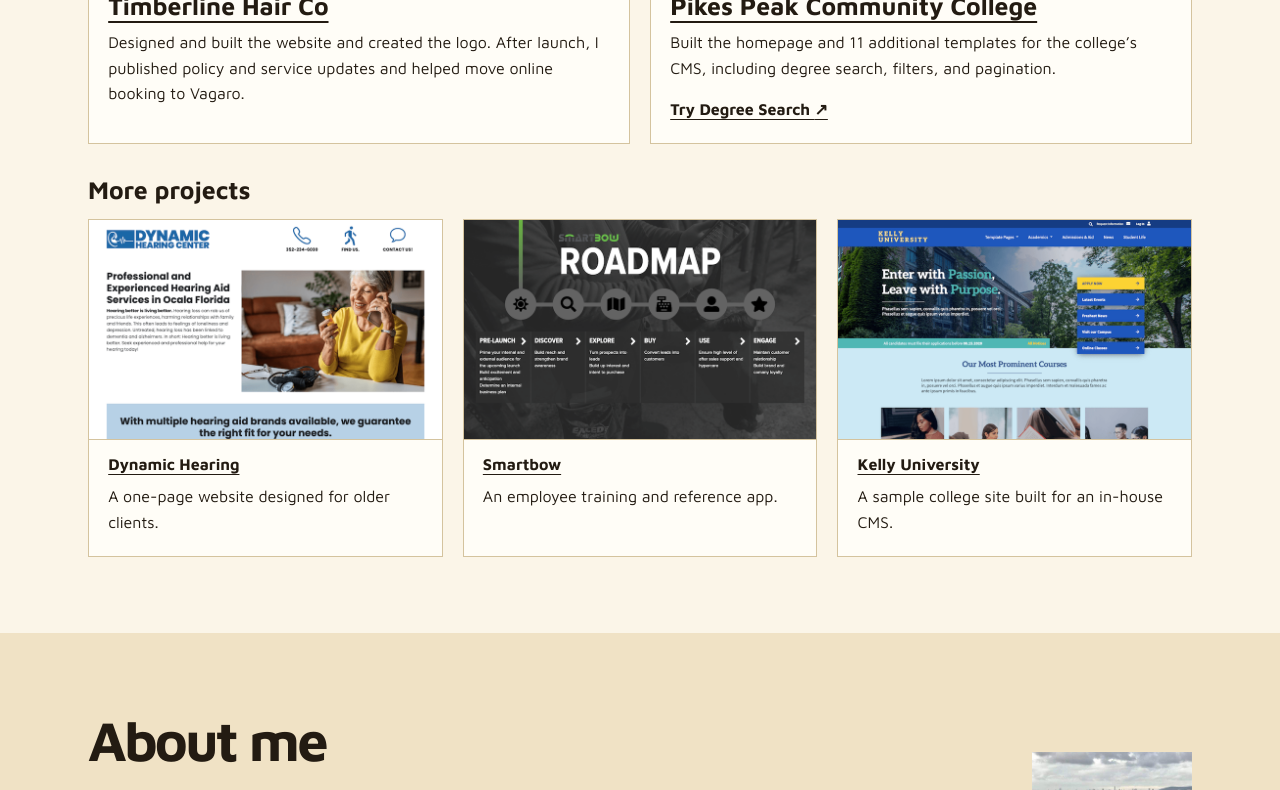
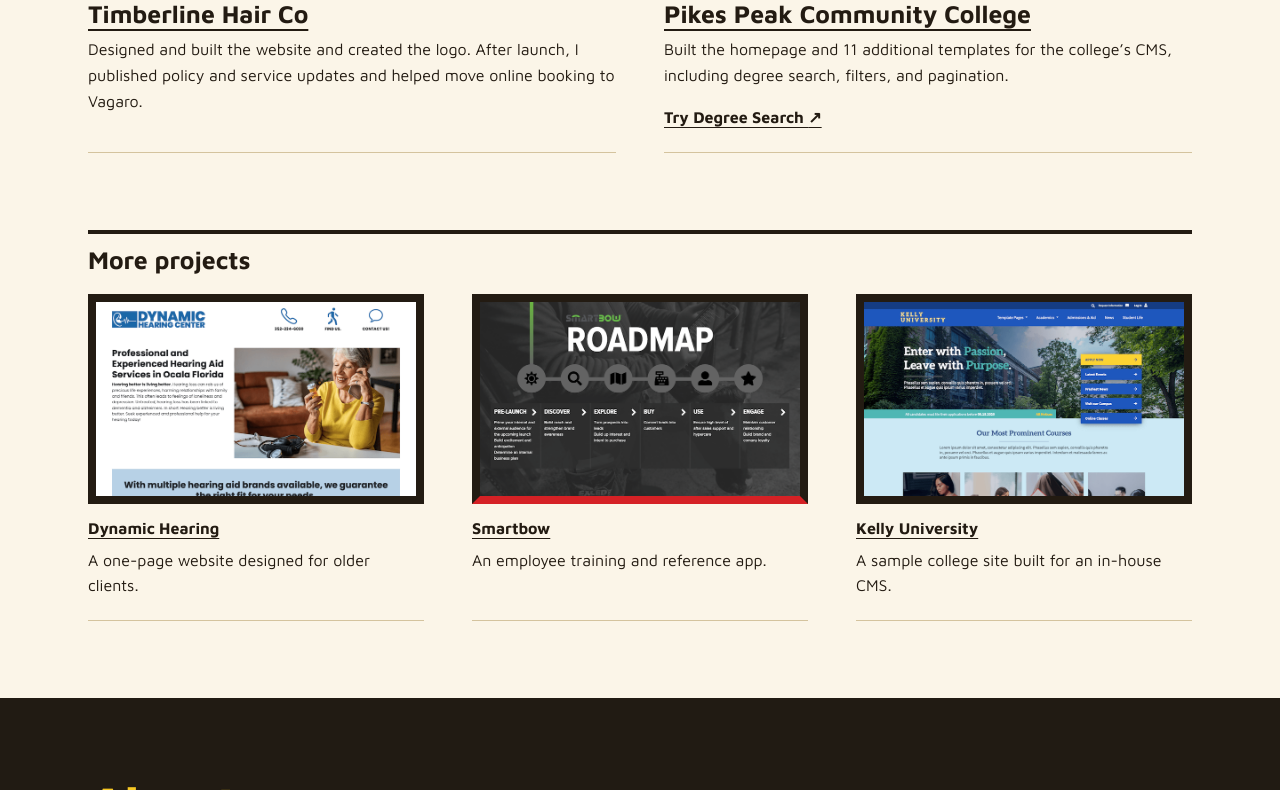
Before and after one commit to mossymatrix/portfolio-2026, a plain HTML site: page index.html in a window 1280 px wide. Shown: the part 1323-2113 px from the top of the page. Drawn offline with Linux system fonts and the light colour scheme.

Commit message:
Add smooth anchor scrolling and unify portfolio content styling

```diff
--- a/css/portfolio.css
+++ b/css/portfolio.css
@@ -10,6 +10,10 @@
   --line: #d4c39e;
 }
 * { box-sizing: border-box; }
+@media (prefers-reduced-motion: no-preference) {
+  html { scroll-behavior: smooth; }
+  html:has(.skip:focus) { scroll-behavior: auto; }
+}
 body { margin: 0; background: var(--paper); color: var(--ink); font: 1rem/1.6 "Maven Pro", system-ui, sans-serif; }
 a { color: inherit; text-underline-offset: .23em; }
 a:focus-visible { outline: 3px solid currentColor; outline-offset: 4px; }
@@ -119,19 +123,36 @@ h2 { font-size: clamp(2rem, 5vw, 3.5rem); letter-spacing: -.05em; margin-bottom:
   }
 }
 .section { padding-block: clamp(2.5rem, 6vw, 5rem); }
-.featured, .more { display: grid; gap: 1.25rem; }
+#work > h2,
+.more-title {
+  border-top: .25rem solid var(--ink);
+  padding-top: .75rem;
+}
+.featured, .more { display: grid; gap: clamp(1.5rem, 4vw, 3rem); }
 .featured { grid-template-columns: repeat(2, minmax(0, 1fr)); }
 .more { grid-template-columns: repeat(3, minmax(0, 1fr)); }
-.card { border: 1px solid var(--line); background: #fffdf7; }
+.card {
+  min-width: 0;
+  border-bottom: 1px solid var(--line);
+}
+.card .project-image {
+  background: var(--ink);
+  border: .5rem solid var(--ink);
+}
+.card:nth-child(2) .project-image { border-bottom-color: #d52125; }
+.featured .card:first-child .project-image { border-bottom-color: var(--yellow); }
 .project-image { width: 100%; height: auto; aspect-ratio: 8 / 5; object-fit: cover; object-position: top; border-bottom: 1px solid var(--line); }
-.card-body { padding: 1rem 1.2rem 1.25rem; }
+.card-body { padding: 1rem 0 1.35rem; }
+.card-body h3 a,
+.card-body h4 a { text-decoration-thickness: .08em; }
 .card-body h3 { font-size: 1.55rem; }
 .card-body h3, .card-body h4 { margin-bottom: .65rem; }
 .card-body p:last-child { margin-bottom: 0; }
-.more-title { font-size: 1.55rem; margin: 2rem 0 1rem; }
+.more-title { font-size: 1.55rem; margin: clamp(2.75rem, 6vw, 5rem) 0 1.3rem; }
 .text-link { font-weight: 700; }
 .about {
-  background: #f0e2c5;
+  background: #211b13;
+  color: var(--paper);
   padding-bottom: 0;
 }
 .about::after {
@@ -150,8 +171,9 @@ h2 { font-size: clamp(2rem, 5vw, 3.5rem); letter-spacing: -.05em; margin-bottom:
     linear-gradient(105deg, #594a28, #ad9165 32%, #554623 51%, #a98c60 84%, #5d4d2b);
 }
 .about-layout { display: flex; align-items: center; justify-content: space-between; gap: 2rem; }
+.about-layout h2 { color: var(--yellow); }
 .about-layout p { max-width: 42rem; }
-.about-layout img { width: 10rem; height: 10rem; object-fit: cover; }
+.about-layout img { width: 10rem; height: 10rem; object-fit: cover; box-shadow: .45rem .45rem 0 var(--yellow); }
 .contact#contact {
   width: 100%;
   padding-inline: max(1.25rem, calc((100% - 69rem) / 2));
```
